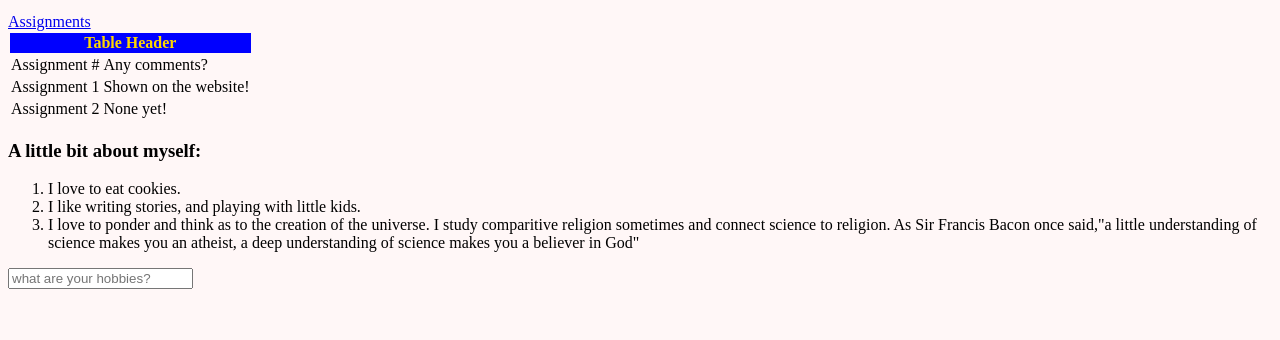
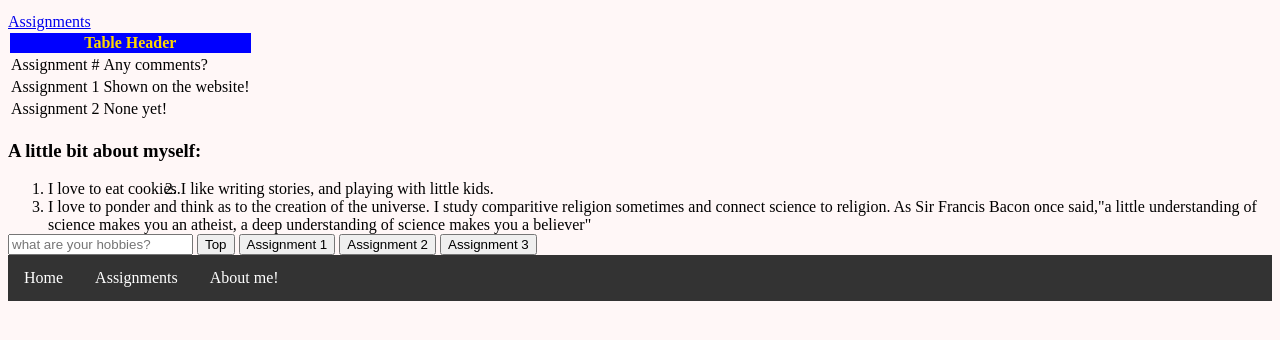
Before and after one commit to 630249/ICSwebsite-, a plain HTML site: page index.html in a window 1280 px wide. Shown: the part 148-488 px from the top of the page. Drawn offline with Linux system fonts and the light colour scheme.

Commit message:
nav w3schools

```diff
--- a/css/Theme.css
+++ b/css/Theme.css
@@ -13,5 +13,29 @@ th {
 
 body {
 	background-color: hsl(0, 100%, 98.5%);
+}
 
+ul {
+  list-style-type: none;
+  margin: 0;
+  padding: 0;
+  overflow: hidden;
+  background-color: #333;
 }
+
+li {
+  float: left;
+}
+
+li a {
+  display: block;
+  color: white;
+  text-align: center;
+  padding: 14px 16px;
+  text-decoration: none;
+}
+
+/* Change the link color to #111 (black) on hover */
+li a:hover {
+  background-color: #111;
+}
--- a/index.html
+++ b/index.html
@@ -27,10 +27,23 @@
 	<ol>
 		<li>I love to eat cookies.</li>
 		<li>I like writing stories, and playing with little kids.</li>
-		<li>I love to ponder and think as to the creation of the universe. I study comparitive religion sometimes and connect science to religion. As Sir Francis Bacon once said,"a little understanding of science makes you an atheist, a deep understanding of science makes you a believer in God"
+		<li>I love to ponder and think as to the creation of the universe. I study comparitive religion sometimes and connect science to religion. As Sir Francis Bacon once said,"a little understanding of science makes you an atheist, a deep understanding of science makes you a believer"
 	</ol>
 
 	<input type="text" placeholder="what are your hobbies?">
+
+	<button onclick="topFunction()" id="myBtn" title="Go to top">Top</button>
+
+	<button>Assignment 1</button>
+	<button>Assignment 2</button>
+	<button>Assignment 3</button>
+
+	<ul>
+  <li><a href="default.html">Home</a></li>
+  <li><a href="assignments.html">Assignments</a></li>
+  <li><a href="about.html">About me!</a></li>
+</ul>
+
 </body>
 
 </html>
```
